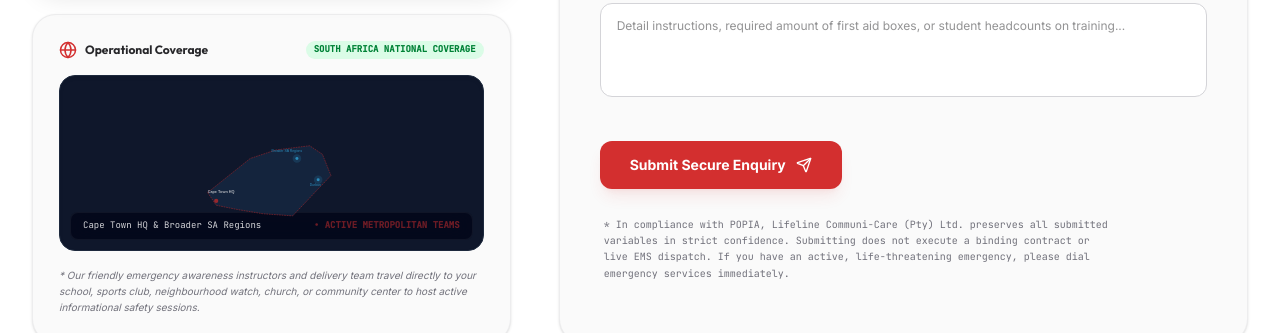
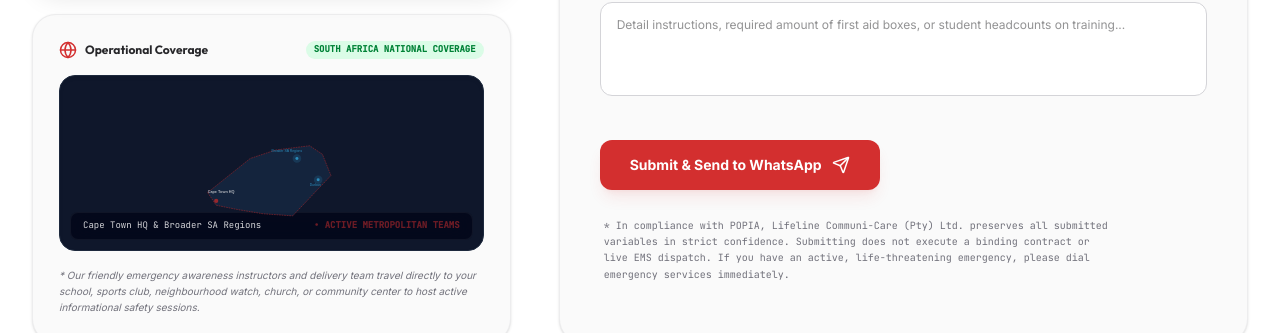
Before and after one commit to Benji871177/lifeline-communicare, a React (Vite) app: page / in a window 1280 px wide. Shown: the part 5460-5793 px from the top of the page. Built offline with nearby package versions, Linux system fonts and the light colour scheme.

Commit message:
feat(contact): implement WhatsApp inquiry redirect
Generate and capture formatted WhatsApp URLs dynamically from form data to facilitate seamless contact redirection upon submission.

```diff
--- a/src/components/ContactForm.tsx
+++ b/src/components/ContactForm.tsx
@@ -25,6 +25,21 @@
   const [previewEmail, setPreviewEmail] = useState<{ to: string; subject: string; html: string } | null>(null);
   const [submissionMode, setSubmissionMode] = useState<'live' | 'demo' | null>(null);
   const [whatsappUrl, setWhatsappUrl] = useState<string>('');
+  const [submittedWhatsappUrl, setSubmittedWhatsappUrl] = useState<string>('');
+
+  React.useEffect(() => {
+    const formattedText = `*New Inquiry Submitted via Website*\n` +
+      `-----------------------------------------\n` +
+      `*Name:* ${formData.fullName}\n` +
+      `*Email:* ${formData.email}\n` +
+      `*Phone:* ${formData.phoneNumber}\n` +
+      `*Company:* ${formData.companyName || 'N/A'}\n` +
+      `*Subject:* ${formData.subject}\n\n` +
+      `*Message:* \n${formData.message}`;
+
+    const encodedText = encodeURIComponent(formattedText);
+    setWhatsappUrl(`https://wa.me/27748410771?text=${encodedText}`);
+  }, [formData]);
 
   React.useEffect(() => {
     // 1. Check window.__selectedProduct on mount (e.g. redirected from supplies page)
@@ -186,29 +201,59 @@
     return Object.keys(errors).length === 0;
   };
 
+  const handleAnchorClick = async (e: React.MouseEvent<HTMLAnchorElement>) => {
+    if (!validate()) {
+      e.preventDefault();
+      return;
+    }
+
+    // Capture the current complete redirect URL before form is cleared on success
+    setSubmittedWhatsappUrl(whatsappUrl);
+
+    setIsSubmitting(true);
+    try {
+      const response = await fetch('/api/contact', {
+        method: 'POST',
+        headers: {
+          'Content-Type': 'application/json',
+        },
+        body: JSON.stringify(formData),
+      });
+
+      setIsSubmitting(false);
+      setIsSuccess(true);
+      setSubmissionMode('live');
+      setPreviewEmail(null);
+
+      // Reset form variables
+      setFormData({
+        fullName: '',
+        email: '',
+        phoneNumber: '',
+        companyName: '',
+        subject: 'First Aid Training Quote',
+        message: ''
+      });
+    } catch (error) {
+      console.error('Submission transfer failure:', error);
+      setIsSubmitting(false);
+      setIsSuccess(true);
+      setSubmissionMode('live');
+      setPreviewEmail(null);
+    }
+  };
+
   const handleSubmit = async (e: FormEvent) => {
     e.preventDefault();
     if (!validate()) return;
 
-    // Construct the WhatsApp URL
-    const formattedText = `*New Inquiry Submitted via Website*\n` +
-      `-----------------------------------------\n` +
-      `*Name:* ${formData.fullName}\n` +
-      `*Email:* ${formData.email}\n` +
-      `*Phone:* ${formData.phoneNumber}\n` +
-      `*Company:* ${formData.companyName || 'N/A'}\n` +
-      `*Subject:* ${formData.subject}\n\n` +
-      `*Message:* \n${formData.message}`;
+    setSubmittedWhatsappUrl(whatsappUrl);
 
-    const encodedText = encodeURIComponent(formattedText);
-    const url = `https://wa.me/27748410771?text=${encodedText}`;
-    setWhatsappUrl(url);
-
-    // Try to open WhatsApp in a new tab immediately (as a result of direct user submit click)
+    // Fallback dynamic popups try to open WhatsApp
     try {
-      window.open(url, '_blank');
+      window.open(whatsappUrl, '_blank');
     } catch (popupErr) {
-      console.warn('Popup blocked, will offer direct link on Success screen:', popupErr);
+      console.warn('Popup blocked:', popupErr);
     }
 
     setIsSubmitting(true);
@@ -220,10 +265,6 @@
         },
         body: JSON.stringify(formData),
       });
-
-      if (!response.ok) {
-        throw new Error('Server request rejected');
-      }
 
       setIsSubmitting(false);
       setIsSuccess(true);
@@ -541,11 +582,15 @@
                   </div>
 
                   {/* Submission triggers */}
-                  <div className="pt-4 text-left space-y-4">
-                    <button
-                      type="submit"
-                      disabled={isSubmitting}
-                      className="inline-flex items-center space-x-2.5 bg-brand-red hover:bg-brand-red/90 disabled:bg-zinc-400 text-white font-bold px-7.5 py-4 rounded-xl shadow-lg shadow-brand-red/10 hover:shadow-brand-red/20 transition-all duration-200 hover:-translate-y-0.5 cursor-pointer disabled:-translate-y-0 text-sm leading-none"
+                  <div className="pt-4 text-left space-y-4 font-sans">
+                    <a
+                      href={whatsappUrl}
+                      onClick={handleAnchorClick}
+                      target="_blank"
+                      rel="noopener noreferrer"
+                      className={`inline-flex items-center space-x-2.5 bg-brand-red hover:bg-brand-red/90 text-white font-bold px-7.5 py-4 rounded-xl shadow-lg shadow-brand-red/10 hover:shadow-brand-red/20 transition-all duration-200 hover:-translate-y-0.5 cursor-pointer text-sm leading-none ${
+                        isSubmitting ? 'pointer-events-none opacity-50' : ''
+                      }`}
                     >
                       {isSubmitting ? (
                         <>
@@ -554,11 +599,11 @@
                         </>
                       ) : (
                         <>
-                          <span>Submit Secure Enquiry</span>
-                          <Send className="w-4 h-4 text-white" />
+                          <span>Submit &amp; Send to WhatsApp</span>
+                          <Send className="w-4.5 h-4.5 text-white" />
                         </>
                       )}
-                    </button>
+                    </a>
 
                     <p className="text-[10px] text-zinc-500 leading-relaxed font-mono mt-3 pl-1 max-w-lg block">
                       * In compliance with POPIA, Lifeline Communi-Care (Pty) Ltd. preserves all submitted variables in strict confidence. Submitting does not execute a binding contract or live EMS dispatch. If you have an active, life-threatening emergency, please dial emergency services immediately.
@@ -572,7 +617,7 @@
                   initial={{ opacity: 0, scale: 0.95 }}
                   animate={{ opacity: 1, scale: 1 }}
                   exit={{ opacity: 0, scale: 0.95 }}
-                  className="space-y-6 text-center py-6 max-w-xl mx-auto"
+                  className="space-y-6 text-center py-6 max-w-xl mx-auto font-sans"
                 >
                   <div className="w-14 h-14 bg-green-100 rounded-full flex items-center justify-center text-green-600 mx-auto border-2 border-green-200 shadow-sm animate-bounce">
                     <CheckCircle2 className="w-8 h-8" />
@@ -599,9 +644,9 @@
                     <p className="text-zinc-700 text-xs leading-relaxed">
                       All inquiries are automatically sent straight to our WhatsApp desk at <strong className="text-zinc-900">+27 74 841 0771</strong>. If the chat window did not open, click the button below to initiate.
                     </p>
-                    {whatsappUrl && (
+                    {submittedWhatsappUrl && (
                       <a
-                        href={whatsappUrl}
+                        href={submittedWhatsappUrl}
                         target="_blank"
                         rel="noopener noreferrer"
                         className="inline-flex items-center justify-center space-x-2 bg-[#25D366] hover:bg-[#128C7E] text-white font-bold px-6 py-3.5 rounded-xl transition-all duration-250 w-full text-center text-sm shadow-md shadow-[#25D366]/10 hover:shadow-[#25D366]/20 cursor-pointer"
```
